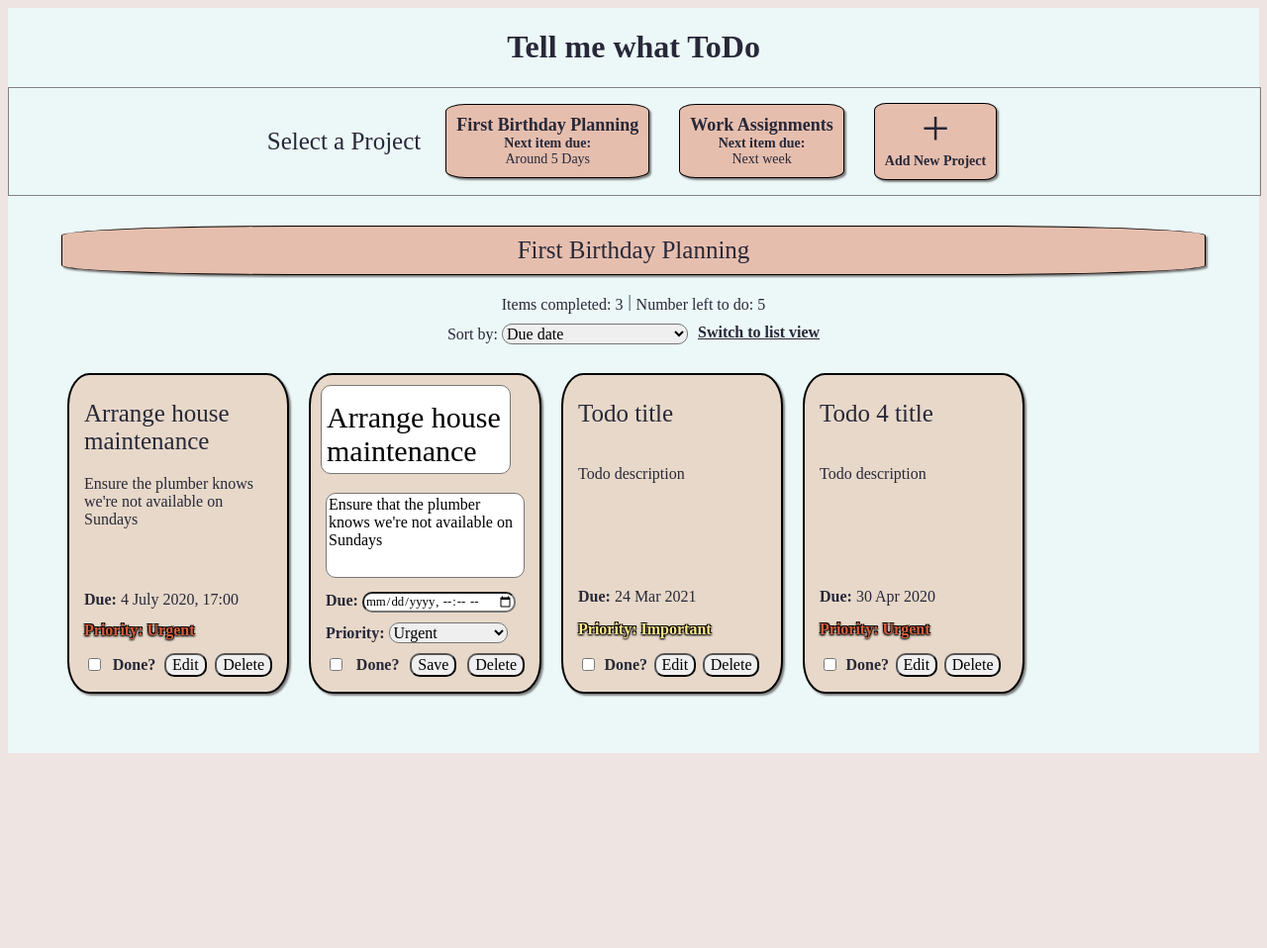
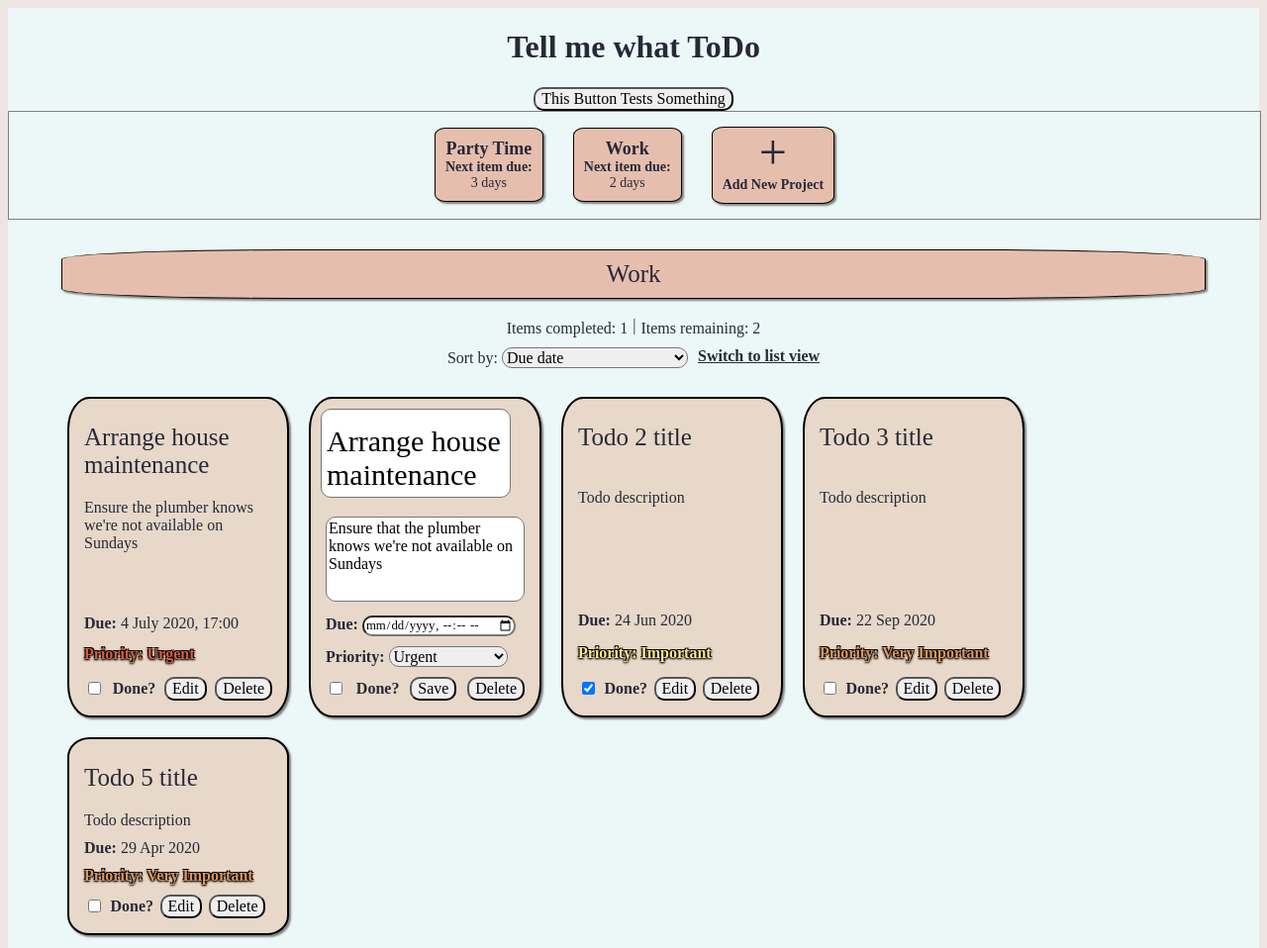
Before and after one commit to AJMcDee/ToDoApp, a website with bundled scripts: page dist/index.html in a window 1280 px wide. Shown: the top 958 px of the page at 99% size. Before the commit the page ends 800 px from the top, so only its background shows below. Built offline with nearby package versions, Linux system fonts and the light colour scheme.

Commit message:
Got project container populating and updating content container correctly

```diff
--- a/src/dom.js
+++ b/src/dom.js
@@ -11,6 +11,7 @@ import * as m from './mediator.js'
 
     const workProject = project.addProject("workProject", "Work");
     m.projectList.push(workProject)
+
 
     let todo1 = todo.add("Todo title", "Todo description",
         "20210324T18:30", 3, false);
@@ -37,6 +38,9 @@ import * as m from './mediator.js'
     m.formatDueDate(todo4.dueDate)
     m.formatDueDate(todo5.dueDate)
 
+
+
+
 })();
 
 
@@ -45,15 +49,28 @@ const DOM = (() => {
     const todoContainer = document.getElementById("todocontainer")
     const todosCompleted = document.getElementById("todoscompleted")
     const todosRemaining = document.getElementById("todosremaining")
+    const projectContainer = document.getElementById("projectcontainer")
+    const testButton = document.getElementById("testbutton")
+
+    function projectObject(projectName) {
+        const projObj = m.projectList.find(proj => proj.id === projectName)
+        return projObj
+    }
 
     return {
         projectTitle,
         todosCompleted,
         todosRemaining,
-        todoContainer
+        todoContainer,
+        projectContainer,
+        testButton,
+        projectObject,
     }
 
 })();
+
+
+
 
 const priority = (() => {
     const getColor = function(priorityNumber) {
@@ -112,109 +129,27 @@ function clearTodos(){
     DOM.todoContainer.textContent="";
 }
 
-function clearProjectTitle(){
-    DOM.projectTitle.textContent="";
-}
-
-function clearStatistics(){
-    DOM.todosCompleted.textContent="";
-    DOM.todosRemaining.textContent="";
-}
-
-(function addProjectSelectListeners(){
+function addProjectSelectListeners(){
     const projectSelectors = document.getElementsByClassName("projectselector")
     for (let i = 0; i < projectSelectors.length; i++){
         const projectID = projectSelectors[i].id;
-        const projectName = m.projectList.find(project => project.id === projectID)
-
+        const projectName = DOM.projectObject(projectID)
 
         projectSelectors[i].style.cursor = "pointer";
         projectSelectors[i].addEventListener("click", e => {
+            updateProjectTitle(projectName)
+            updateTodosCompleted(projectName)
+            updateTodosRemaining(projectName)
             clearTodos()
             populateTodoContainer(projectName)
         })
     }
 
 
-})()
+}
 
 
 
-function createTodoElement(todo){
-    const todoDiv = document.createElement("div")
-    todoDiv.classList = `todo ${todo}`
-    todoDiv.id = `${todo}container`
-
-    const todoTitle = document.createElement("div")
-    todoTitle.classList = `todotitle ${todo}`
-    todoTitle.id = `${todo}title`
-    todoTitle.textContent = todo.title
-    todoDiv.appendChild(todoTitle)
-
-    const todoDescription = document.createElement("div")
-    todoDescription.classList = `tododescription ${todo}`
-    todoDescription.id = `${todo}description`
-    todoDescription.textContent = todo.description
-    todoDiv.appendChild(todoDescription)
-
-    const todoDueDate = document.createElement("div")
-    todoDueDate.classList = `tododuedate ${todo} todosection`
-    todoDueDate.id = `${todo}duedate`
-    const dueDateForDOM = format(parseISO(todo.dueDate), 'dd MMM yyyy')
-    todoDueDate.innerHTML = `<b>Due:</b> ${dueDateForDOM}`
-    todoDiv.appendChild(todoDueDate)
-
-    const todoPriority = document.createElement("div")
-    todoPriority.classList = `priority ${todo} todosection`
-    todoPriority.id = `${todo}priority`
-    todoPriority.style.color = `${priority.getColor(todo.priorityLevel)}`
-    const priorityPhrase = priority.getWording(todo.priorityLevel)
-    todoPriority.innerHTML = `<b>Priority:</b> ${priorityPhrase}`
-    todoDiv.appendChild(todoPriority)
-
-    const configBox = document.createElement("div")
-    configBox.classList = `configbox ${todo} todosection`
-    configBox.id = `${todo}configbox`
-    todoDiv.appendChild(configBox)
-
-    const markComplete = document.createElement("input")
-    markComplete.type = "checkbox"
-    markComplete.id = `${todo}checkbox`
-    setCheckbox(todo, markComplete)
-    configBox.appendChild(markComplete)
-
-    const doneText = document.createElement("div")
-    doneText.classList = "donetext"
-    doneText.innerHTML = `<b>Done?</b>`
-    configBox.appendChild(doneText)
-
-    const editButtonDiv = document.createElement("div")
-    configBox.appendChild(editButtonDiv)
-    const editButton = document.createElement("button")
-    editButton.classList = `editbutton ${todo}`
-    editButton.id = `${todo}edit`
-    editButton.textContent = "Edit";
-    editButtonDiv.appendChild(editButton)
-
-    const deleteButtonDiv = document.createElement("div")
-    configBox.appendChild(deleteButtonDiv)
-    const deleteButton = document.createElement("button")
-    deleteButton.classList = `deletebutton ${todo}`
-    deleteButton.id = `${todo}delete`
-    deleteButton.textContent = "Delete";
-    deleteButtonDiv.appendChild(deleteButton)
-
-    const saveButtonDiv = document.createElement("div")
-    configBox.appendChild(saveButtonDiv)
-    const saveButton = document.createElement("button")
-    saveButton.classList = `savebutton ${todo}`
-    saveButton.id = `${todo}save`
-    saveButton.textContent = "Save";
-    saveButton.style.display = "none";
-    saveButtonDiv.appendChild(saveButton)
-
-    DOM.todoContainer.appendChild(todoDiv)
-}
 
 function setCheckbox(todo, checkbox) {
     (todo.complete === true) ? checkbox.checked = true: checkbox.checked = false;
@@ -229,6 +164,17 @@ function addTodoOnclicks(todo) {
 
 }
 
+function updateProjectTitle(projectName) {
+    DOM.projectTitle.textContent = projectName.title
+}
+
+function updateTodosCompleted(projectName) {
+    DOM.todosCompleted.textContent = m.numCompleted(projectName)
+}
+
+function updateTodosRemaining(projectName) {
+    DOM.todosRemaining.textContent = m.numStillToDo(projectName)
+}
 
 function populateTodoContainer(projectName){
     projectName.todos.forEach(todo => {
@@ -236,11 +182,146 @@ function populateTodoContainer(projectName){
     });
 }
 
+function clearProjectContainer() {
+    DOM.projectContainer.innerHTML = "";
+}
+
+function populateProjectContainer(){
+    m.projectList.forEach(project => {
+        createProjectElement(project)
+    });
+    createNewProjButton()
+
+}
+
+function createNewProjButton(){
+    const newDiv = document.createElement("div")
+    newDiv.innerHTML = `<span id="newprojectplus">+</span><br>
+    <b>Add New Project</b><br>`
+    newDiv.classList = "project"
+    newDiv.id = "addnewproject"
+    DOM.projectContainer.appendChild(newDiv)
+}
+
+
+
+
+
+function createTodoElement(todo){
+
+    const todoIndex = `todo${todo.projectIndex}`
+    const todoDiv = document.createElement("div")
+    todoDiv.classList = `todo ${todoIndex}`
+    todoDiv.id = `${todoIndex}container`
+
+    const todoTitle = document.createElement("div")
+    todoTitle.classList = `todotitle ${todoIndex}`
+    todoTitle.id = `${todoIndex}title`
+    todoTitle.textContent = todo.title
+    todoDiv.appendChild(todoTitle)
+
+    const todoDescription = document.createElement("div")
+    todoDescription.classList = `tododescription ${todoIndex}`
+    todoDescription.id = `${todoIndex}description`
+    todoDescription.textContent = todo.description
+    todoDiv.appendChild(todoDescription)
+
+    const todoDueDate = document.createElement("div")
+    todoDueDate.classList = `tododuedate ${todoIndex} todosection`
+    todoDueDate.id = `${todoIndex}duedate`
+    const dueDateForDOM = format(parseISO(todo.dueDate), 'dd MMM yyyy')
+    todoDueDate.innerHTML = `<b>Due:</b> ${dueDateForDOM}`
+    todoDiv.appendChild(todoDueDate)
+
+    const todoPriority = document.createElement("div")
+    todoPriority.classList = `priority ${todoIndex} todosection`
+    todoPriority.id = `${todoIndex}priority`
+    todoPriority.style.color = `${priority.getColor(todo.priorityLevel)}`
+    const priorityPhrase = priority.getWording(todo.priorityLevel)
+    todoPriority.innerHTML = `<b>Priority:</b> ${priorityPhrase}`
+    todoDiv.appendChild(todoPriority)
+
+    const configBox = document.createElement("div")
+    configBox.classList = `configbox ${todoIndex} todosection`
+    configBox.id = `${todoIndex}configbox`
+    todoDiv.appendChild(configBox)
+
+    const markComplete = document.createElement("input")
+    markComplete.type = "checkbox"
+    markComplete.id = `${todoIndex}checkbox`
+    setCheckbox(todo, markComplete)
+    configBox.appendChild(markComplete)
+
+    const doneText = document.createElement("div")
+    doneText.classList = "donetext"
+    doneText.innerHTML = `<b>Done?</b>`
+    configBox.appendChild(doneText)
+
+    const editButtonDiv = document.createElement("div")
+    configBox.appendChild(editButtonDiv)
+    const editButton = document.createElement("button")
+    editButton.classList = `editbutton ${todoIndex}`
+    editButton.id = `${todoIndex}edit`
+    editButton.textContent = "Edit";
+    editButtonDiv.appendChild(editButton)
+
+    const deleteButtonDiv = document.createElement("div")
+    configBox.appendChild(deleteButtonDiv)
+    const deleteButton = document.createElement("button")
+    deleteButton.classList = `deletebutton ${todoIndex}`
+    deleteButton.id = `${todoIndex}delete`
+    deleteButton.textContent = "Delete";
+    deleteButtonDiv.appendChild(deleteButton)
+
+    const saveButtonDiv = document.createElement("div")
+    configBox.appendChild(saveButtonDiv)
+    const saveButton = document.createElement("button")
+    saveButton.classList = `savebutton ${todoIndex}`
+    saveButton.id = `${todoIndex}save`
+    saveButton.textContent = "Save";
+    saveButton.style.display = "none";
+    saveButtonDiv.appendChild(saveButton)
+
+    DOM.todoContainer.appendChild(todoDiv)
+}
+
+
+
+function createProjectElement(projectName){
+    const projDiv = document.createElement("div")
+    projDiv.classList = `project projectselector`
+    projDiv.id = `${projectName.id}`
+
+    const projTitle = document.createElement("h5")
+    projTitle.textContent = `${projectName.title}`
+    projDiv.appendChild(projTitle)
+
+
+
+    const projTimeRemaining = document.createElement("span")
+    const nearestDate = m.getNearestDueDate(projectName)
+    const nearestTodo = formatDistanceToNow(nearestDate)
+    projTimeRemaining.innerHTML = `<b>Next item due:</b><br>
+    ${nearestTodo}`
+    projDiv.appendChild(projTimeRemaining)
+
+    DOM.projectContainer.appendChild(projDiv)
+
+}
 
 
 
 /// TEST FUNCTIONS
+clearProjectContainer()
+populateProjectContainer()
+addProjectSelectListeners()
+updateProjectTitle(DOM.projectObject("workProject"))
+updateTodosCompleted(DOM.projectObject("workProject"))
+updateTodosRemaining(DOM.projectObject("workProject"))
+populateTodoContainer(DOM.projectObject("workProject"))
 
-populateTodoContainer(m.projectList[0])
-
-console.log(m.projectList)
+DOM.testButton.addEventListener("click", e => {
+    clearProjectContainer();
+    populateProjectContainer();
+    addProjectSelectListeners();
+})
--- a/src/mediator.js
+++ b/src/mediator.js
@@ -1,4 +1,4 @@
-import { formatDistanceToNow, toDate } from 'date-fns'
+import { formatDistanceToNow, toDate, closestTo, parseISO } from 'date-fns'
 import _ from 'lodash'
 import * as todo from './todo.js'
 import * as project from './project.js'
@@ -94,6 +94,22 @@ export function setPriority(todo, newValue) {
     todo.priorityLevel = parseInt(newValue)
 }
 
+
+// Get Statistics
+
+export function getNearestDueDate(project) {
+    console.log(project)
+    const purifiedList = _.compact(project.todos)
+    let allDueDates = []
+    for (let i = 0; i < purifiedList.length; i++) {
+        allDueDates.push(parseISO(purifiedList[i].dueDate))
+    }
+    console.log(allDueDates)
+    const dateToCompare = new Date()
+    return closestTo(dateToCompare, allDueDates)
+}
+
+
 export function numStillToDo(project) {
     const purifiedList = _.compact(project.todos)
     let todosLeftToDo = 0
@@ -104,3 +120,14 @@ export function numStillToDo(project) {
     }
     return todosLeftToDo
 }
+
+export function numCompleted(project) {
+    const purifiedList = _.compact(project.todos)
+    let todosCompleted = 0
+    for (let i = 0; i < purifiedList.length; i++) {
+        if (purifiedList[i].complete === true) {
+            ++todosCompleted
+        }
+    }
+    return todosCompleted
+}
```
Also changed, not shown: dist/index.html, dist/main.js.
